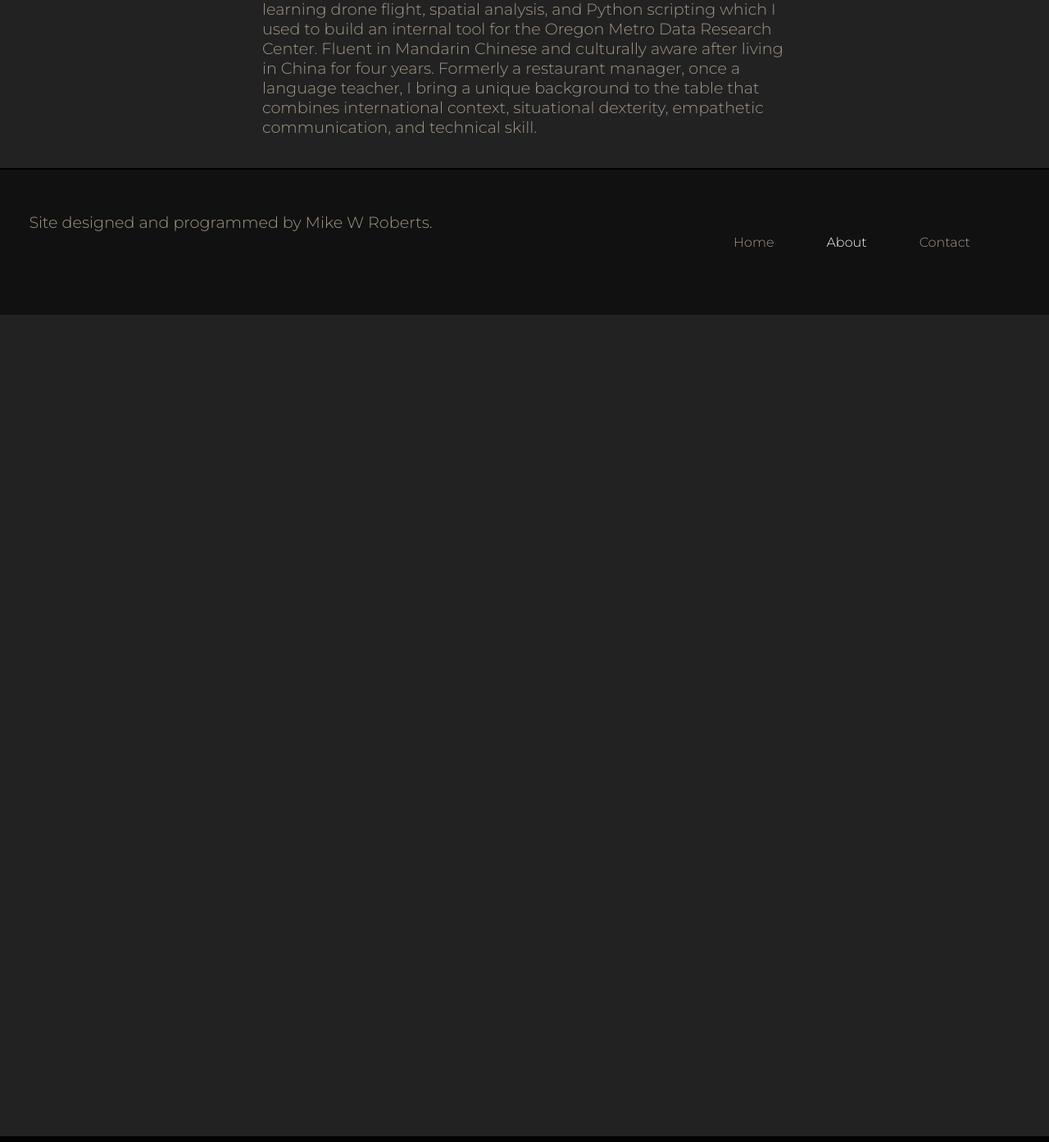
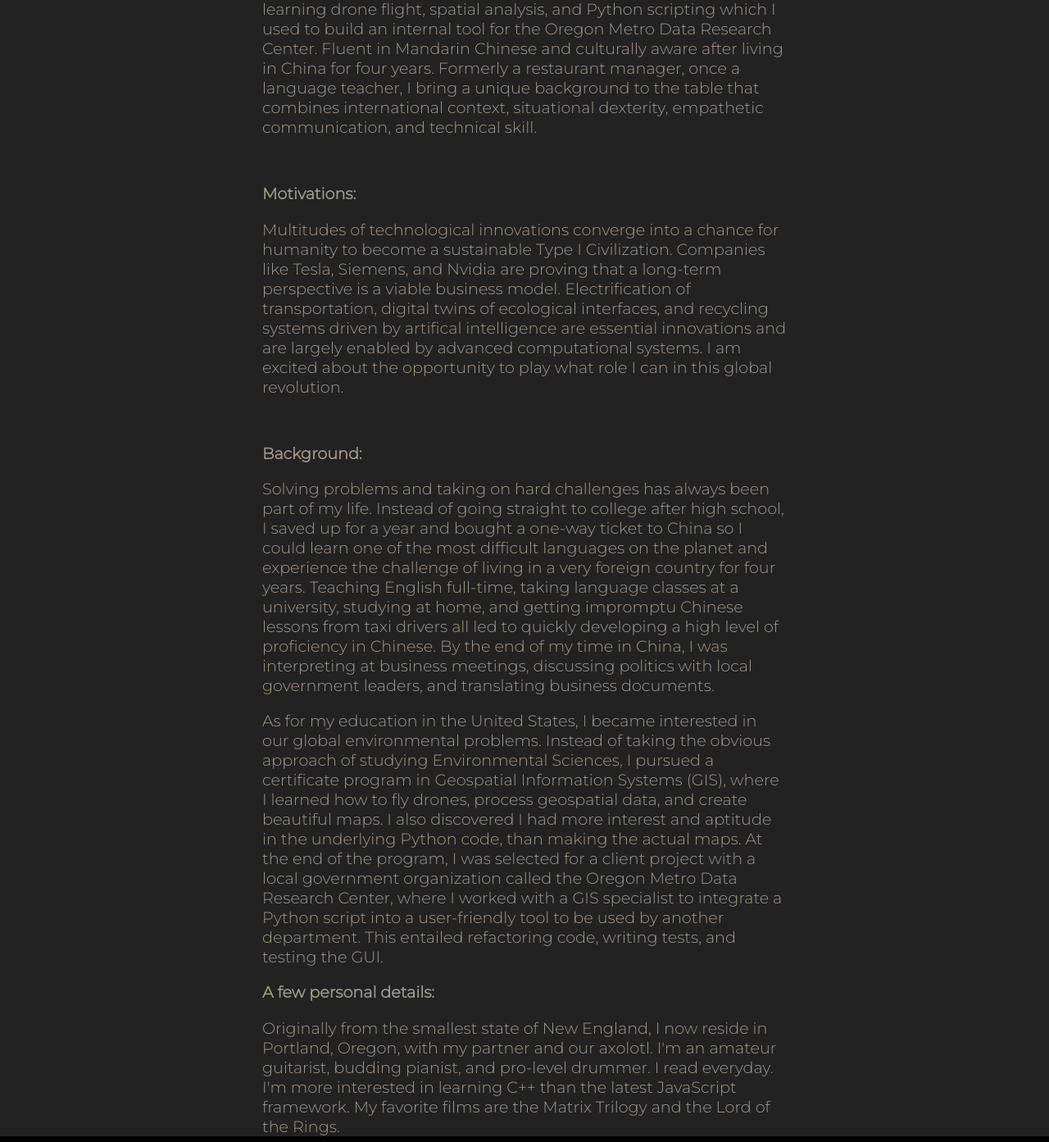
Before and after one commit to mikewroberts/portfolio-website, a Django app: page /about in a window 1280 px wide. Shown: the part 376-1769 px from the top of the page at 82% size. Run offline with Django 3.2, Linux system fonts and the light colour scheme.

Commit message:
update about section content

```diff
--- a/portfolio/templates/portfolio/about.html
+++ b/portfolio/templates/portfolio/about.html
@@ -55,11 +55,15 @@
         <p> <b>Executive Summary:</b> </p>
 
         <p>Aspiring to become a software engineer, I'm in the junior year of a B.S. in Computer Science at Western Governor's University.  Received a certificate in Geospatial Information Systems (GIS) after learning drone flight, spatial analysis, and Python scripting which I used to build an internal tool for the Oregon Metro Data Research Center. Fluent in Mandarin Chinese and culturally aware after living in China for four years. Formerly a restaurant manager, once a language teacher, I bring a unique background to the table that combines international context, situational dexterity, empathetic communication, and technical skill. </p>
-
         <br>
-
-
-
+        <p> <b>Motivations:</b> </p>
+        <p>Multitudes of technological innovations converge into a chance for humanity to become a sustainable Type I Civilization. Companies like Tesla, Siemens, and Nvidia are proving that a long-term perspective is a viable business model. Electrification of transportation, digital twins of ecological interfaces, and recycling systems driven by artifical intelligence are essential innovations and are largely enabled by advanced computational systems. I am excited about the opportunity to play what role I can in this global revolution.</p>
+        <br>
+        <p> <b>Background:</b> </p>
+        <p>Solving problems and taking on hard challenges has always been part of my life. Instead of going straight to college after high school, I saved up for a year and bought a one-way ticket to China so I could learn one of the most difficult languages on the planet and experience the challenge of living in a very foreign country for four years. Teaching English full-time, taking language classes at a university, studying at home, and getting impromptu Chinese lessons from taxi drivers all led to quickly developing a high level of proficiency in Chinese. By the end of my time in China, I was interpreting at  business meetings, discussing politics with local government leaders, and translating business documents.</p>
+        <p>As for my education in the United States, I became interested in our global environmental problems. Instead of taking the obvious approach of studying Environmental Sciences, I pursued a certificate program in Geospatial Information Systems (GIS), where I learned how to fly drones, process geospatial data, and create beautiful maps. I also discovered I had more interest and aptitude in the underlying Python code, than making the actual maps. At the end of the program, I was selected for a client project with a local government organization called the Oregon Metro Data Research Center, where I worked with a GIS specialist to integrate a Python script into a user-friendly tool to be used by another department. This entailed refactoring code, writing tests, and testing the GUI.</p>
+        <p> <b>A few personal details:</b> </p>
+        <p>Originally from the smallest state of New England, I now reside in Portland, Oregon, with my partner and our axolotl. I'm an amateur guitarist, budding pianist, and pro-level drummer. I read everyday. I'm more interested in learning C++ than the latest JavaScript framework. My favorite films are the Matrix Trilogy and the Lord of the Rings. </p>
       </div>
 
     </div>
```
